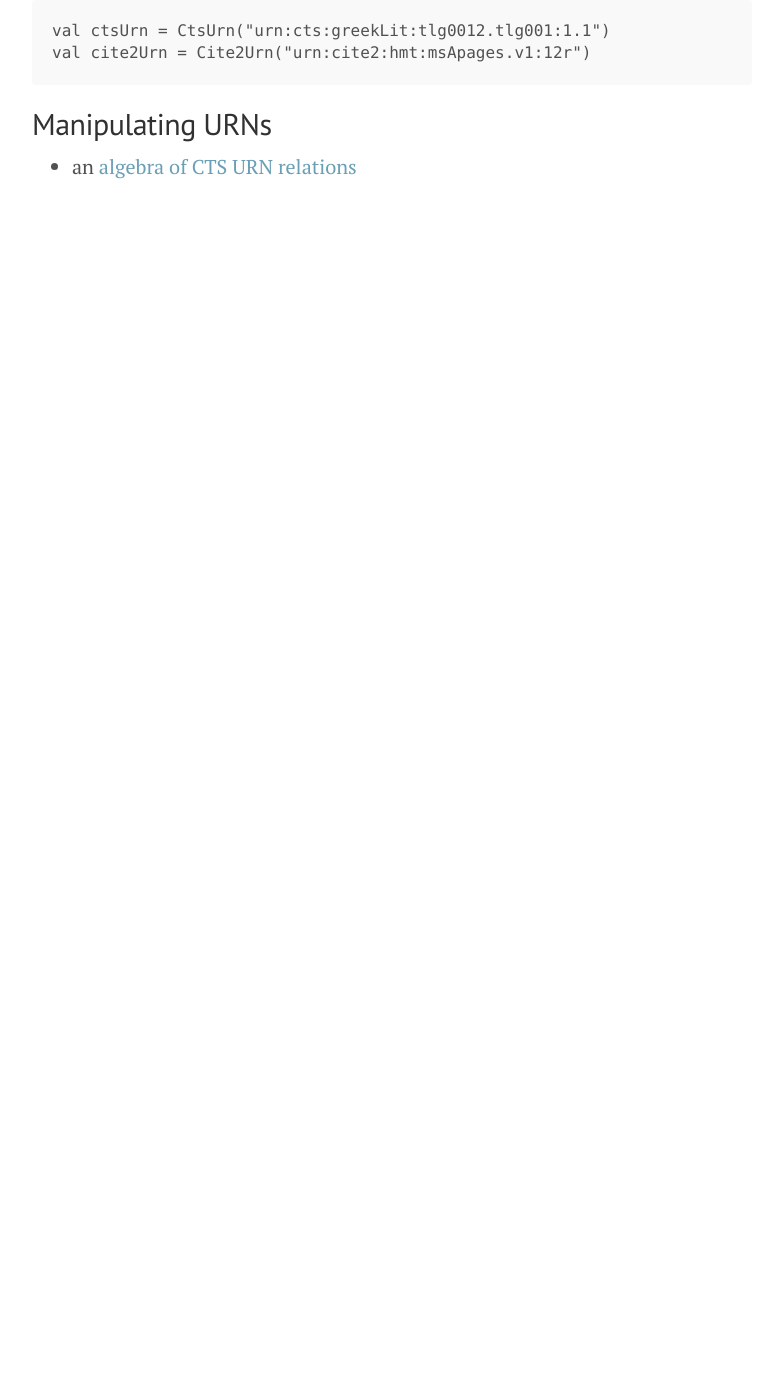
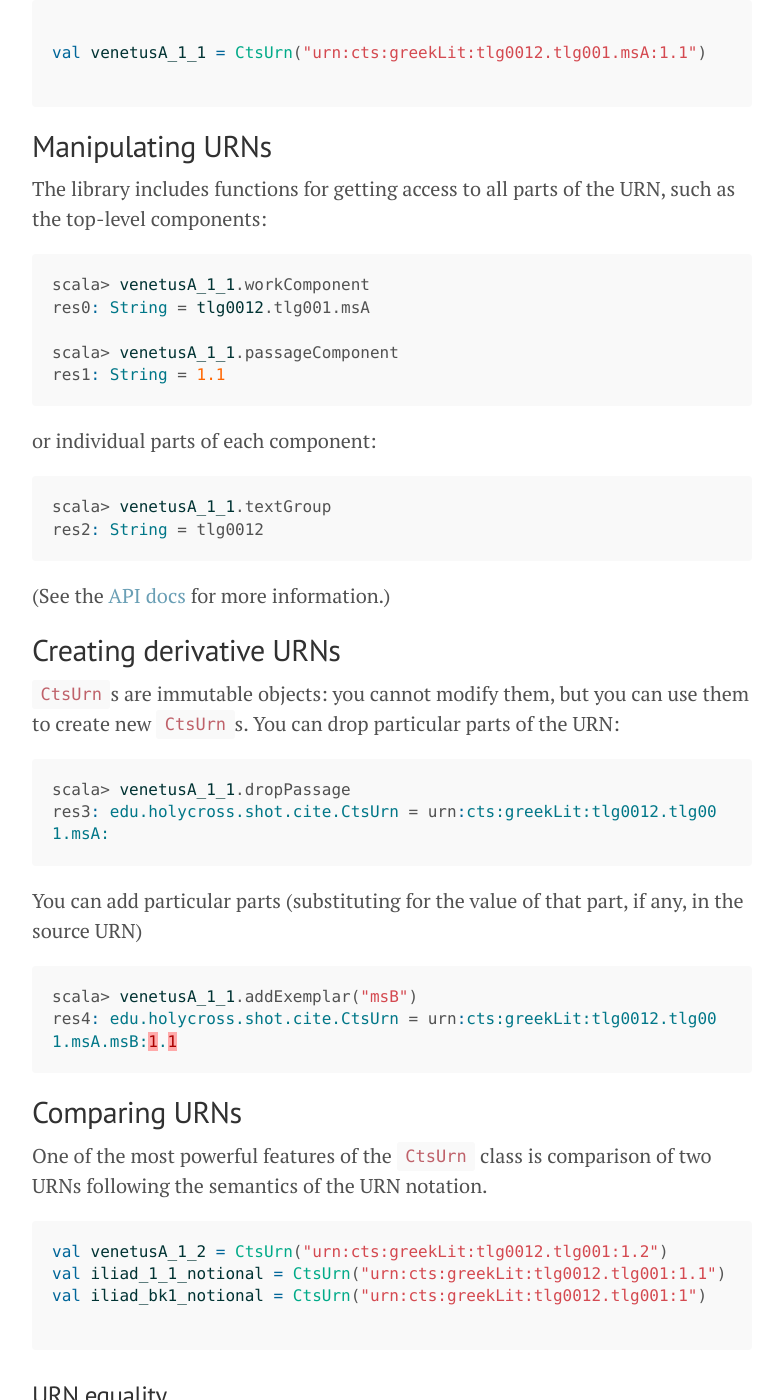
Before and after one commit to cite-architecture/xcite, a Jekyll site: the page built from docs/ctsurn-quick/index.md, in a window 1280 px wide and 1400 px high, scrolled down 300 px. Shown: the whole window, without its empty margins (248-1027 px from the left). Built offline with Jekyll 4.4.1, drawn with Linux system fonts in a browser that asks for light colours; before the commit the page ends 900 px from its top, so only the background shows below that; some of the changed text lies outside the part shown.

Commit message:
Update tut

````diff
--- a/docs/ctsurn-quick/index.md
+++ b/docs/ctsurn-quick/index.md
@@ -1,17 +1,109 @@
 ---
 layout: page
-title: "xcite library: quick start"
+title: "CTS URNs: quick start"
 ---
+
 
 
 ## Creating URNs
 
 Create `CtsUrn`s or `Cite2Urn`s directly from strings:
 
-    val ctsUrn = CtsUrn("urn:cts:greekLit:tlg0012.tlg001:1.1")
-    val cite2Urn = Cite2Urn("urn:cite2:hmt:msApages.v1:12r")
 
+
+
+
+```scala
+
+val venetusA_1_1 = CtsUrn("urn:cts:greekLit:tlg0012.tlg001.msA:1.1")
+
+```
 
 ## Manipulating URNs
 
--  an [algebra of CTS URN relations](cts-algebra)
+The library includes functions for getting access to all parts of the URN, such as the top-level components:
+
+```scala
+scala> venetusA_1_1.workComponent
+res0: String = tlg0012.tlg001.msA
+
+scala> venetusA_1_1.passageComponent
+res1: String = 1.1
+```
+
+or individual parts of each component:
+
+```scala
+scala> venetusA_1_1.textGroup
+res2: String = tlg0012
+```
+
+(See the [API docs](http://cite-architecture.org/libs/api-docs/xcite/edu/holycross/shot/cite/index.html) for more information.)
+
+
+## Creating derivative URNs
+
+`CtsUrn`s are immutable objects:  you cannot modify them, but you can use them to create new `CtsUrn`s.  You can drop particular parts of the URN:
+
+```scala
+scala> venetusA_1_1.dropPassage
+res3: edu.holycross.shot.cite.CtsUrn = urn:cts:greekLit:tlg0012.tlg001.msA:
+```
+
+You can add particular parts (substituting for the value of that part, if any, in the source URN)
+
+```scala
+scala> venetusA_1_1.addExemplar("msB")
+res4: edu.holycross.shot.cite.CtsUrn = urn:cts:greekLit:tlg0012.tlg001.msA.msB:1.1
+```
+
+
+
+## Comparing URNs
+
+
+One of the most powerful features of the `CtsUrn` class is  comparison of two URNs following the semantics of the URN notation.
+
+```scala
+val venetusA_1_2 = CtsUrn("urn:cts:greekLit:tlg0012.tlg001:1.2")
+val iliad_1_1_notional = CtsUrn("urn:cts:greekLit:tlg0012.tlg001:1.1")
+val iliad_bk1_notional = CtsUrn("urn:cts:greekLit:tlg0012.tlg001:1")
+
+```
+
+### URN equality
+
+The equality operator `==` tests whether the URNs have identical values:
+
+```scala
+scala> venetusA_1_1 == venetusA_1_2
+res5: Boolean = false
+```
+
+
+### URN containment
+The containment operator '>' tests whether one URN fully contains the other ('>=' tests "contains or is equal to").
+
+```scala
+scala> iliad_1_1_notional > venetusA_1_1
+res6: Boolean = true
+
+scala> venetusA_1_1 > iliad_1_1_notional
+res7: Boolean = false
+```
+
+
+### URN similarity
+
+The URN similarity operator `~~` tests whether either URN's work hierarchy contains the other's, *and* whether either URN's passage hierarchy contains the other's.
+
+```scala
+scala> iliad_bk1_notional ~~ iliad_1_1_notional
+res8: Boolean = true
+
+scala> iliad_bk1_notional ~~ venetusA_1_1
+res9: Boolean = true
+
+scala> venetusA_1_1 ~~ venetusA_1_2
+res10: Boolean = false
+```
````
Also changed, not shown: docs/cite2urn-quick/index.md (added, +20 -0 lines), docs/index.md (+20 -2 lines), tut/cite2urn-quick/index.md (added, +21 -0 lines), tut/ctsurn-quick/index.md (+82 -4 lines), tut/index.md (+24 -4 lines), 1 other file.
